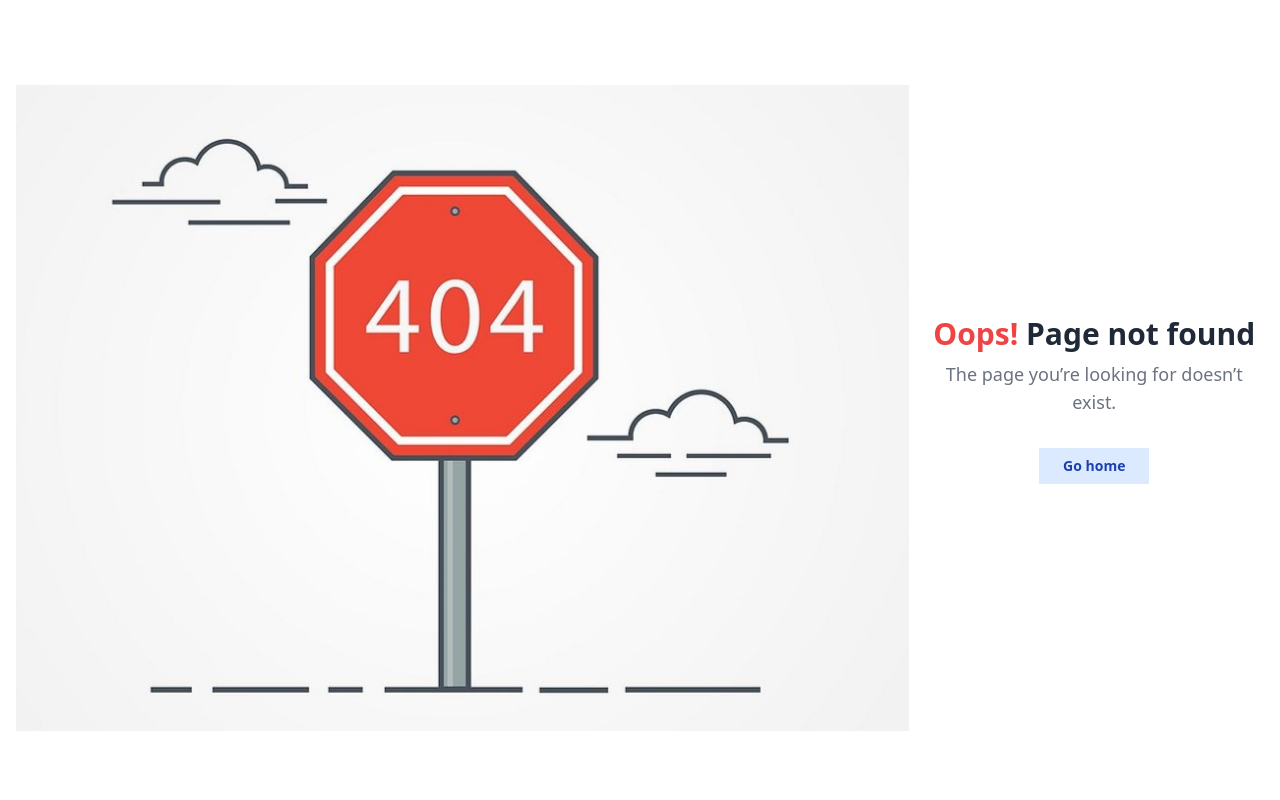
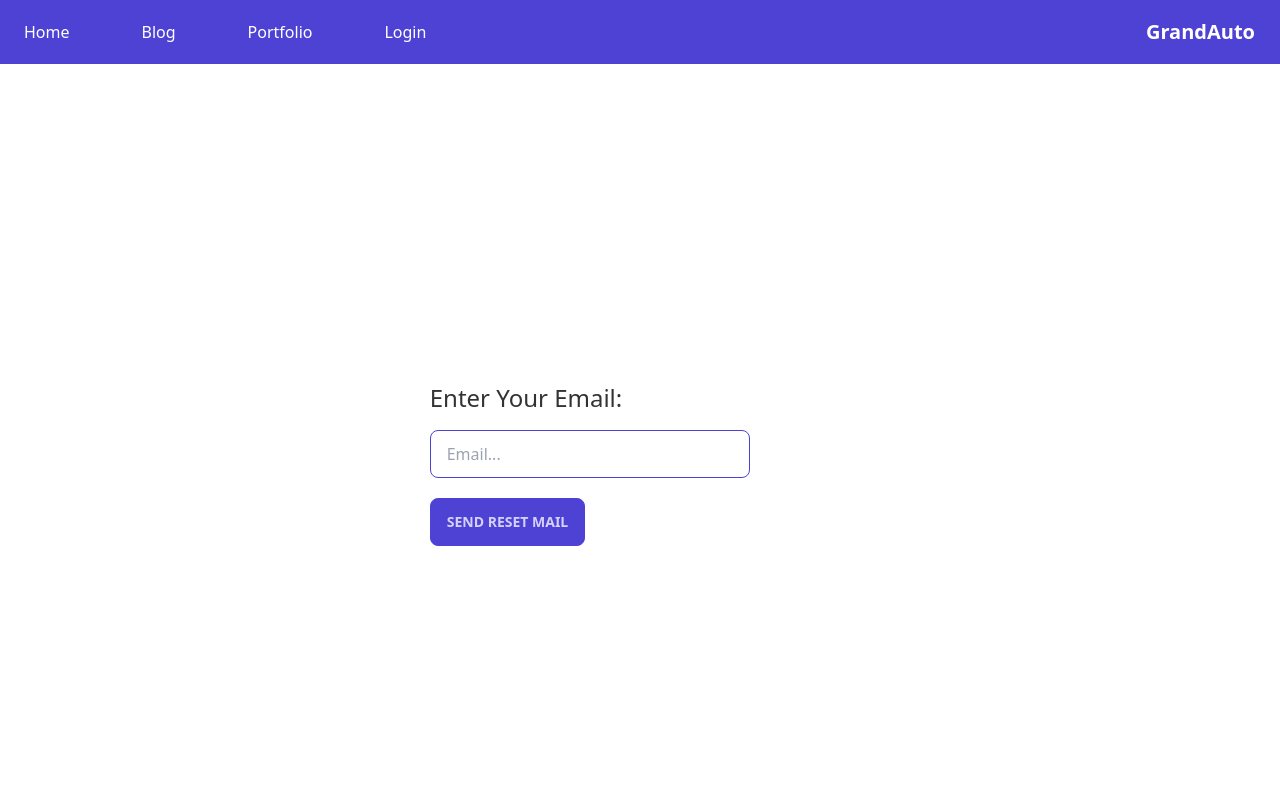
Before and after one commit to istiakhasan/grand-auto, a React (Create React App) app: page /forgatepass in a window 1280 px wide. Before the commit this address had no page. Shown: the top 800 px of the page. Built offline with nearby package versions, Linux system fonts and the light colour scheme; no server answers.

Commit message:
reset password functionality added

```diff
--- a/src/App.js
+++ b/src/App.js
@@ -22,6 +22,7 @@ import Portfolio from './Pages/Portfolio/Portfolio';
 import DashboardHome from './Pages/Dashboard/DashboardHome';
 import ManageOrders from './Pages/Dashboard/ManageOrders';
 import ManageProducts from './Pages/Dashboard/ManageProducts';
+import ForgatePassword from './Pages/Login/ForgatePassword';
 
 function App() {
   return (
@@ -34,6 +35,7 @@ function App() {
        <Route path='/login' element={<Login />} />
        <Route path='/blog' element={<Blog />} />
        <Route path='/portfolio' element={<Portfolio />} />
+       <Route  path='/forgatepass' element={<ForgatePassword />}></Route>
 
        <Route path='/purchase/:toolsId' element={
          <PrivateRoute>
@@ -47,6 +49,7 @@ function App() {
            <Route  index  element={<DashboardHome />}></Route>
            <Route  path='myreview' element={<AddReview />}></Route>
            <Route  path='myprofile' element={<MyProfile />}></Route>
+
            <Route  path='makeadmin' element={<AdminPrivateRoute><MakeAdmin /></AdminPrivateRoute>}></Route>
            <Route  path='addproduct' element={<AdminPrivateRoute><AddProducts /></AdminPrivateRoute>}></Route>
            <Route  path='manageorders' element={<AdminPrivateRoute><ManageOrders /></AdminPrivateRoute>}></Route>
--- /dev/null
+++ b/src/Pages/Login/ForgatePassword.js
@@ -0,0 +1,52 @@
+
+import React, { useRef } from 'react';
+import { useSendPasswordResetEmail } from 'react-firebase-hooks/auth';
+import { toast } from 'react-toastify';
+import auth from '../../firebase.init';
+import Footer from '../Shared/Footer';
+import Loading from '../Shared/Loading';
+import Navbar from '../Shared/Navbar';
+
+const ForgatePassword = () => {
+    const [sendPasswordResetEmail, sending, resetError] =
+    useSendPasswordResetEmail(auth);
+    const emailRef=useRef()
+    const handleResetPass=async(e)=>{
+        e.preventDefault()
+        const email=emailRef.current.value
+        if (email) {
+            await sendPasswordResetEmail(email);
+            toast.success("Mail Sent");
+          } else {
+            toast.error("please enter your email address");
+          }
+    }
+   let loadingElement;
+    if(sending){
+      loadingElement=   <div><Loading /></div>
+    }
+
+    return (
+        <>
+        <Navbar />
+
+        <div className='min-h-screen flex justify-center items-center mx-10'>
+
+
+            <form onSubmit={handleResetPass}>
+             {loadingElement}
+            <label className='text-2xl'>Enter Your Email:</label><br />
+            <input ref={emailRef} type="text" placeholder="Email..." className="input input-bordered input-primary w-full max-w-xs mt-4" />
+            <button type='submit' className='btn btn-primary mt-5'>Send Reset Mail</button>
+            </form>
+
+        </div>
+
+
+        <Footer />
+
+        </>
+    );
+};
+
+export default ForgatePassword;
--- a/src/Pages/Login/Login.js
+++ b/src/Pages/Login/Login.js
@@ -1,13 +1,14 @@
-import React, { useEffect, useState } from "react";
+import React, { useEffect, useRef, useState } from "react";
 import { useForm } from "react-hook-form";
 import {
   useCreateUserWithEmailAndPassword,
+  useSendPasswordResetEmail,
   useSignInWithEmailAndPassword,
   useSignInWithGoogle,
   useUpdateProfile,
 } from "react-firebase-hooks/auth";
 import auth from "../../firebase.init";
-import { useLocation, useNavigate } from "react-router-dom";
+import { Link, useLocation, useNavigate } from "react-router-dom";
 import useToken from "../../hooks/useToken";
 import Loading from "../Shared/Loading";
 import { Helmet } from "react-helmet-async";
@@ -15,7 +16,10 @@ import Footer from "../Shared/Footer";
 import Navbar from "../Shared/Navbar";
 
 const Login = () => {
+
   const [newUser, setNewUser] = useState(false);
+  const [sendPasswordResetEmail, sending, resetError] =
+    useSendPasswordResetEmail(auth);
   //resester user with eamil and password
   const [createUserWithEmailAndPassword, user, loading, error] =
     useCreateUserWithEmailAndPassword(auth,{emailVerificationOptions:true});
@@ -60,7 +64,7 @@ const Login = () => {
       reset();
     }
   };
-  if (loading || googleLoading || updating || signInloading) {
+  if (loading || googleLoading || updating || signInloading || sending) {
     return (
       <div className="h-screen flex justify-center items-center">
         <Loading />
@@ -78,6 +82,11 @@ const Login = () => {
       </p>
     );
   }
+
+
+
+
+
 
   return (
     <>
@@ -179,9 +188,9 @@ const Login = () => {
                   )}
                 </label>
                 <label className="label">
-                  <span className="label-text-alt link link-hover">
+                  <Link to="/forgatepass"  className="label-text-alt link link-hover">
                     Forgot password?
-                  </span>
+                  </Link>
                 </label>
               </div>
               <div className="form-control mt-6">
```
